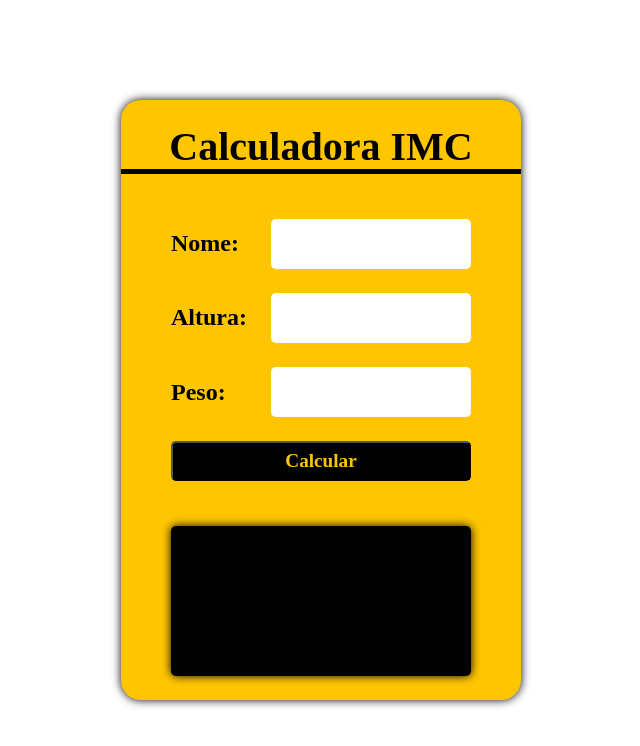
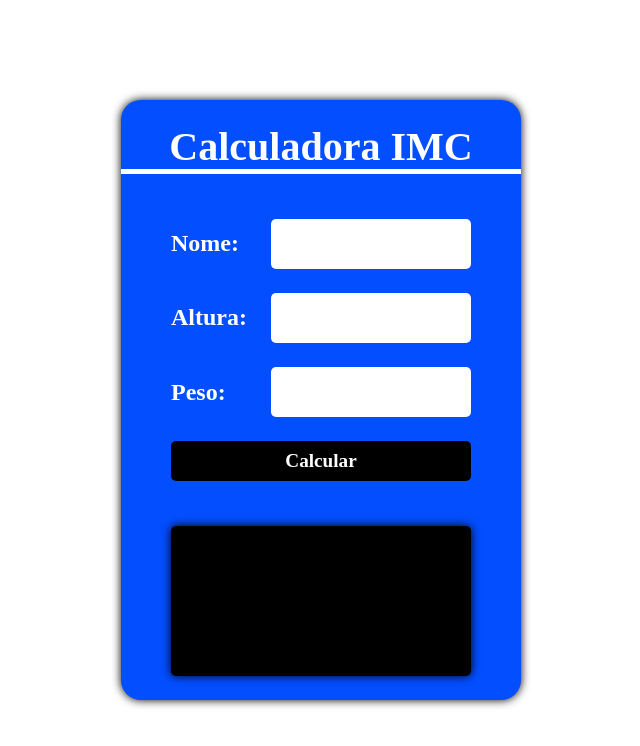
Before and after one commit to lucasfelipedonascimento/imc-calculator, a plain HTML site: page index.html in a window 1280 px wide. Shown: the whole page, without its empty margins (319-959 px from the left). Drawn offline with Linux system fonts and the light colour scheme.

Commit message:
modificando o css - 1

```diff
--- a/style.css
+++ b/style.css
@@ -14,7 +14,7 @@ main{
 .container{
   display: flex;
   flex-direction: column;
-  background: rgb(255,198,0);
+  background: rgb(3, 78, 255);
   width: 400px;
   height: 600px;
   align-items: center;
@@ -24,13 +24,14 @@ main{
 }
 
 .title{
+  color: white;
   display: flex;
   justify-content: center;
   align-items: center;
   width: 100%;
   height: 50px;
   font: bold 2.5rem serif;
-  border-bottom: solid 5px black;
+  border-bottom: solid 5px white;
   margin-bottom: 20px;
 }
 
@@ -53,6 +54,7 @@ main{
 
 .input label {
   font: bold 1.5rem serif;
+  color: white;
 }
 
 button{
@@ -60,10 +62,15 @@ button{
   height: 40px;
   font: bold 1.2rem serif;
   background: #000;
-  color: rgb(255,198,0);
+  color: white;
   outline: none;
   border-radius: 5px;
+  border: none;
   cursor: pointer;
+}
+
+button:hover {
+  background-color: rgb(19, 19, 19);
 }
 
 .result{
@@ -76,7 +83,7 @@ button{
   font: italic 1.5rem serif;
   box-shadow: 0px 0px 10px black;
   background: #000;
-  color: rgb(255,198,0);
+  color: white;
   padding: 20px;
   box-sizing: border-box;
   user-select: none;
```
